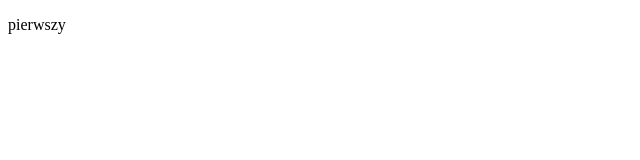
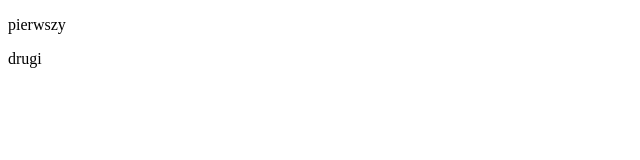
Before and after one commit to janekbordo/homework, a plain HTML site: page 1-gitjestgit/pliki/index.html in a window 1280 px wide. Shown: the full height of the page, 0-640 px from the left. Drawn offline with Linux system fonts and the light colour scheme.

Commit message:
drugi paragraf

```diff
--- a/1-gitjestgit/pliki/index.html
+++ b/1-gitjestgit/pliki/index.html
@@ -6,5 +6,6 @@
 </head>
 <body>
     <p>pierwszy</p>
+    <p>drugi</p>
 </body>
 </html>
```
